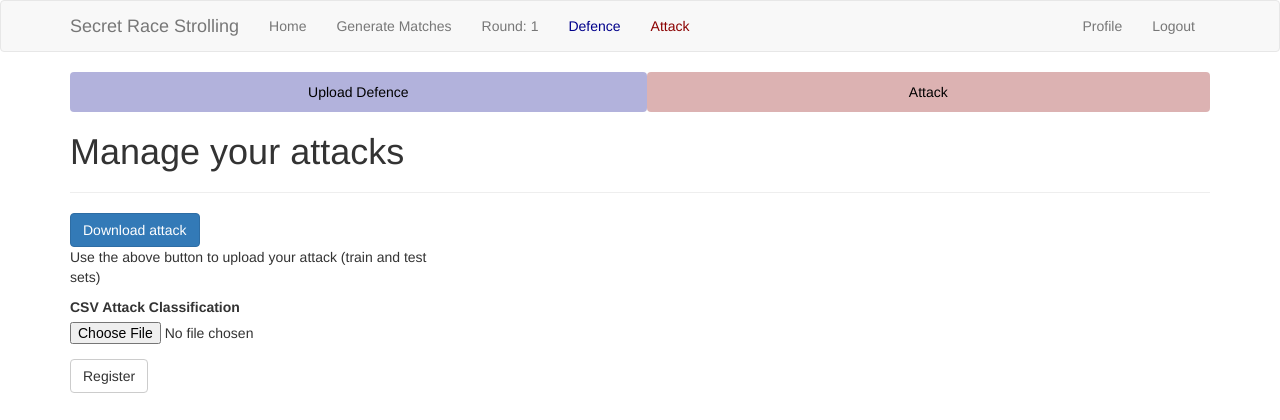
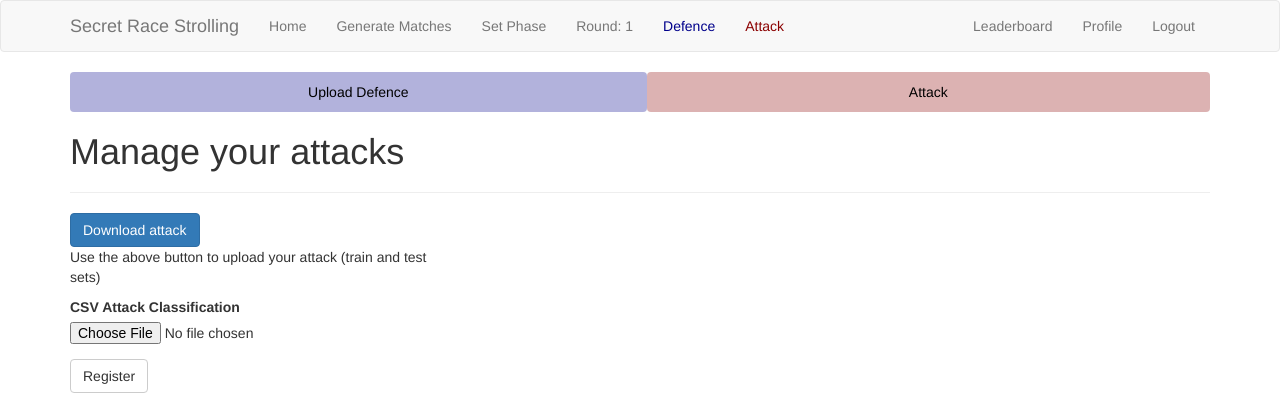
Before and after one commit to spring-epfl/spring22-TomDemont, a Flask app: page /attack/ in a window 1280 px wide. Shown: the top 420 px of the page. Run offline with Flask 2, Linux system fonts and the light colour scheme; a user stored in the database is signed in; tables that the repository leaves empty hold one stand-in row (values such as "Sample post"); some libraries are stand-ins or nearby versions.

Commit message:
Adds links to the base

```diff
--- a/app/templates/base.html
+++ b/app/templates/base.html
@@ -38,6 +38,9 @@ Secret Race Strolling
         {% if current_user.is_admin %}
         <li><a href="{{ url_for('generate_matches') }}">Generate Matches</a></li>
         {% endif %}
+        {% if current_user.is_admin %}
+        <li><a href="{{ url_for('set_phase') }}">Set Phase</a></li>
+        {% endif %}
         <li><a>Round: {{ config["ROUND"] }}</a></li>
         {% if config["DEFENCE_PHASE"] %}
         <li><a style="color:darkblue">Defence</a></li>
@@ -50,6 +53,7 @@ Secret Race Strolling
         {% if current_user.is_anonymous %}
         <li><a href="{{ url_for('login') }}">Login</a></li>
         {% else %}
+        <li><a href="{{ url_for('leaderboard') }}">Leaderboard</a></li>
         <li><a href="{{ url_for('user', username=current_user.username) }}">Profile</a></li>
         <li><a href="{{ url_for('logout') }}">Logout</a></li>
         {% endif %}
```
